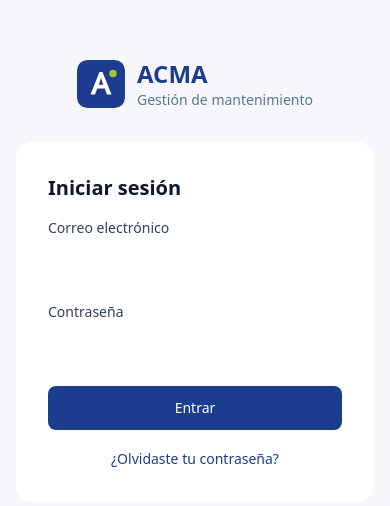
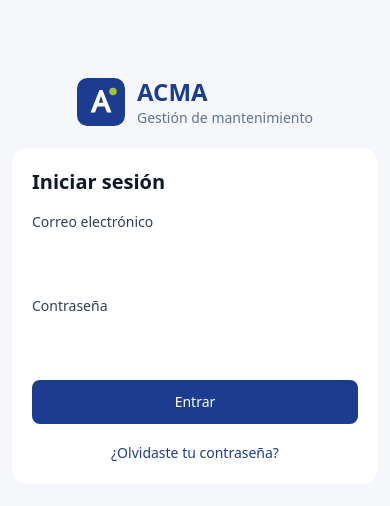
Before and after one commit to ZaidrakeOMG/acme-, a React (Vite) app in the folder frontend/: page / in a window 390 px wide. Shown: the part 142-648 px from the top of the page. Built offline with nearby package versions, Linux system fonts and the light colour scheme.

Commit message:
feat(mobile): ajustar filtros, tarjetas y formularios para ancho de teléfono

```diff
--- a/frontend/src/pages/auth/Marco.tsx
+++ b/frontend/src/pages/auth/Marco.tsx
@@ -4,16 +4,16 @@ import { Aviso } from '../../components/ui'
 /** Tarjeta centrada con la marca que comparten las pantallas de acceso (entrar, cambiar y restablecer). P11a. */
 export function MarcoAuth({ error, children }: { error?: string | null; children: ReactNode }) {
   return (
-    <div className="flex min-h-screen items-center justify-center bg-fondo px-4 py-10">
+    <div className="flex min-h-dvh items-center justify-center bg-fondo px-3 py-5 sm:px-4 sm:py-10">
       <div className="w-full max-w-md">
-        <div className="mb-8 flex items-center justify-center gap-3">
+        <div className="mb-5 flex items-center justify-center gap-3 sm:mb-8">
           <img src="/icono.svg" alt="" className="h-12 w-12" />
           <div>
             <p className="text-2xl font-semibold text-primario">ACMA</p>
             <p className="text-sm text-slate-500">Gestión de mantenimiento</p>
           </div>
         </div>
-        <div className="rounded-2xl border border-slate-200 bg-white p-8 shadow-sm">
+        <div className="rounded-2xl border border-slate-200 bg-white p-5 shadow-sm sm:p-8">
           {error && (
             <div className="mb-4">
               <Aviso>{error}</Aviso>
```
